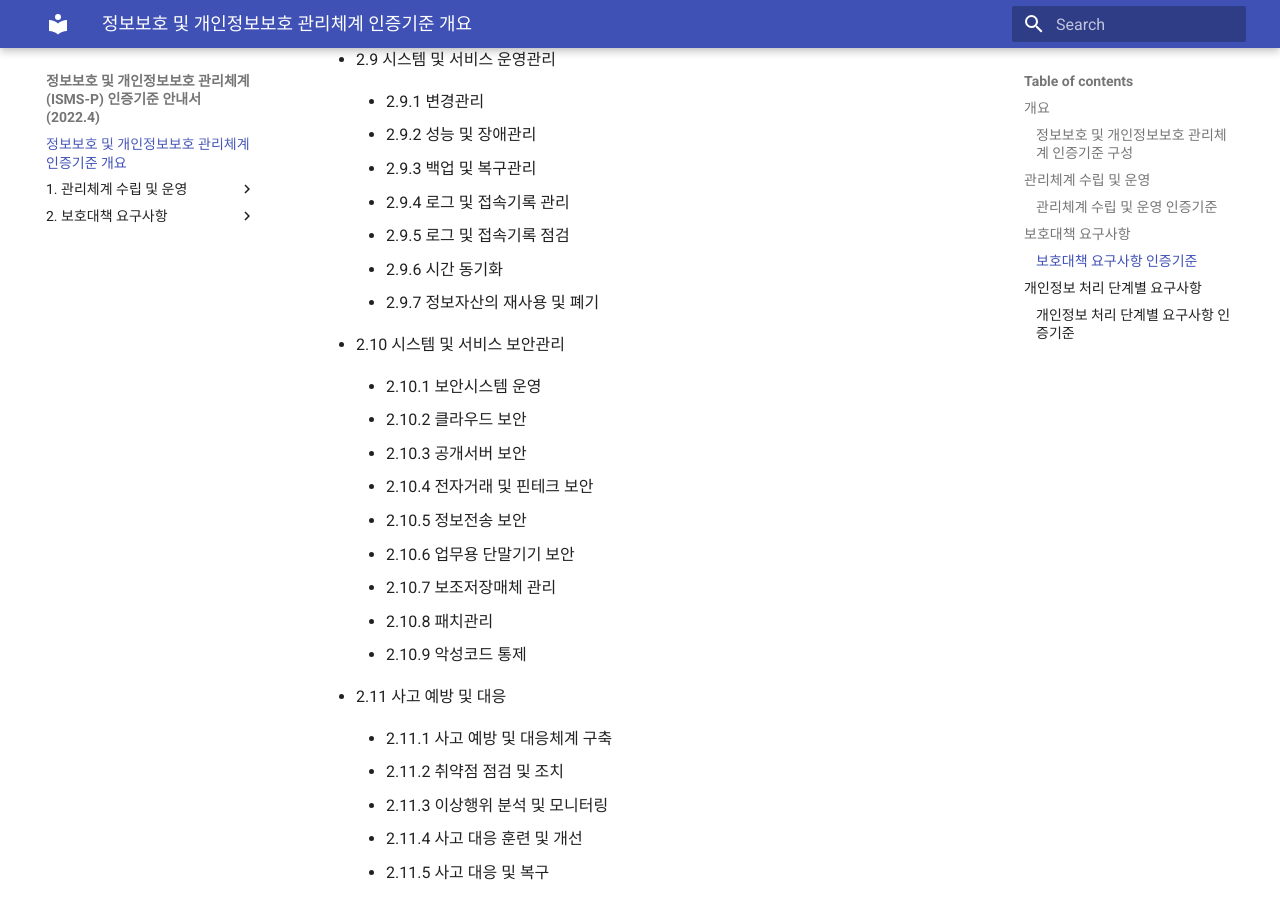
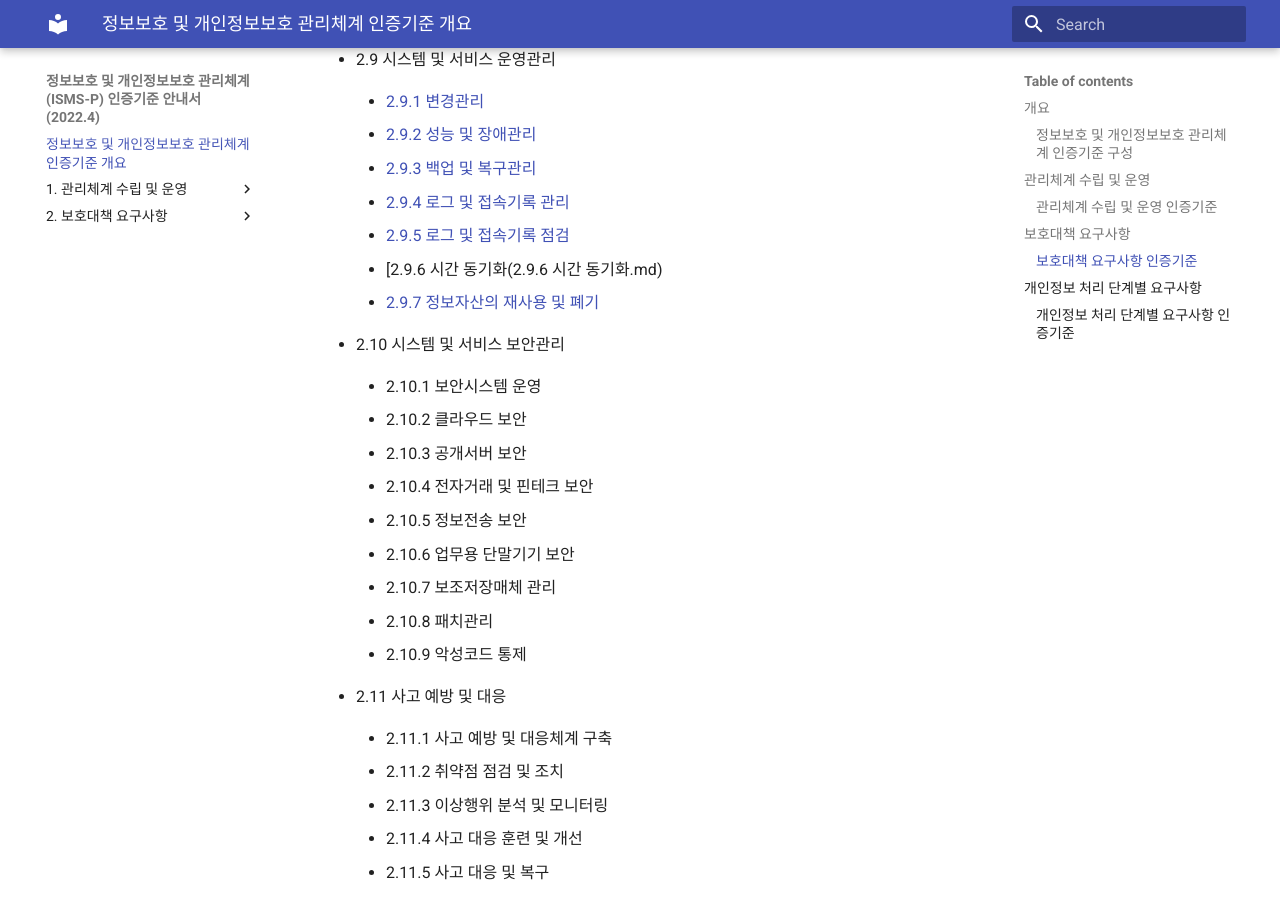
Before and after one commit to TouchstoneDocs/isms-docs, an MkDocs documentation site: the page built from docs/index.md, in a window 1280 px wide and 900 px high, scrolled down 3706 px. Built offline with MkDocs 1.6.1 and Material for MkDocs 9.7.7, drawn with Linux system fonts in a browser that asks for light colours.

Commit message:
2.9 링크 추가

```diff
--- a/docs/index.md
+++ b/docs/index.md
@@ -174,19 +174,19 @@
 
     - 2.9 시스템 및 서비스 운영관리
 
-        - 2.9.1 변경관리
+        - [2.9.1 변경관리](2.9.1 변경관리.md)
 
-        - 2.9.2 성능 및 장애관리
+        - [2.9.2 성능 및 장애관리](2.9.2 성능 및 장애관리.md)
 
-        - 2.9.3 백업 및 복구관리
+        - [2.9.3 백업 및 복구관리](2.9.3 백업 및 복구관리.md)
 
-        - 2.9.4 로그 및 접속기록 관리
+        - [2.9.4 로그 및 접속기록 관리](2.9.4 로그 및 접속기록 관리.md)
 
-        - 2.9.5 로그 및 접속기록 점검
+        - [2.9.5 로그 및 접속기록 점검](2.9.5 로그 및 접속기록 점검.md)
 
-        - 2.9.6 시간 동기화
+        - [2.9.6 시간 동기화(2.9.6 시간 동기화.md)
 
-        - 2.9.7 정보자산의 재사용 및 폐기
+        - [2.9.7 정보자산의 재사용 및 폐기](2.9.7 정보자산의 재사용 및 폐기.md)
 
     - 2.10 시스템 및 서비스 보안관리
 
```
